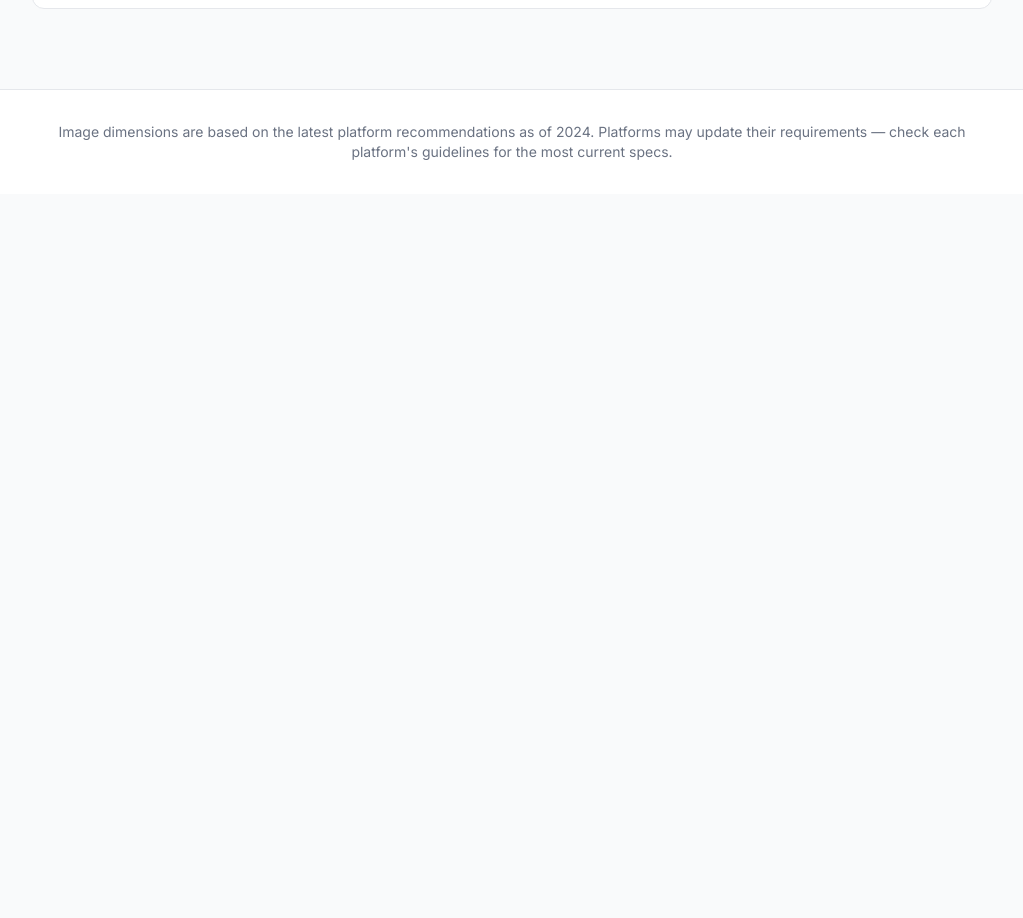
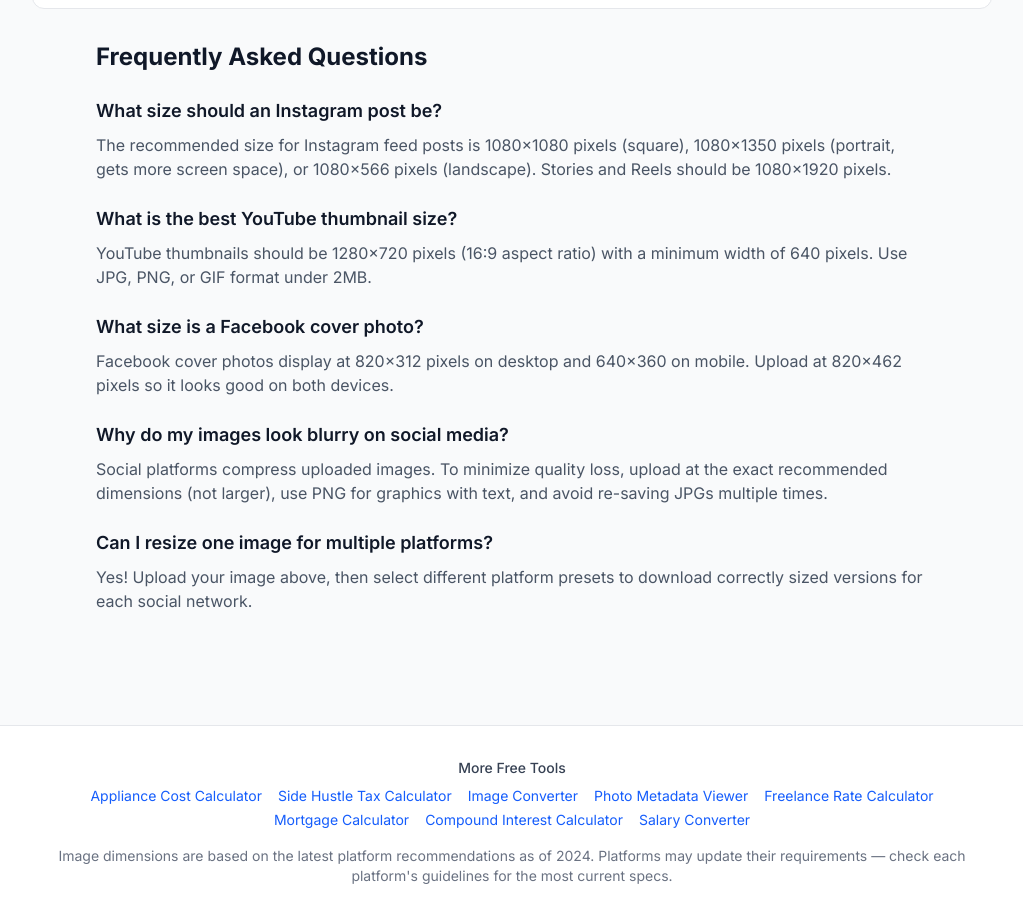
Before and after one commit to pondsoftware/social-image-resizer, a Next.js app: page / in a window 1280 px wide. Shown: the part 1679-2597 px from the top of the page, without its empty margins (128-1151 px from the left). Before the commit the page ends 1873 px from the top, so only its background shows below. Built offline with nearby package versions, Linux system fonts and the light colour scheme.

Commit message:
Add FAQ, JSON-LD schema, and cross-site footer links

```diff
--- a/src/app/layout.tsx
+++ b/src/app/layout.tsx
@@ -44,6 +44,19 @@ export default function RootLayout({
         <main className="flex-1">{children}</main>
         <footer className="bg-white border-t border-gray-200 mt-12">
           <div className="max-w-5xl mx-auto px-4 py-8 sm:px-6 lg:px-8">
+            <div className="mb-4">
+              <p className="text-sm font-medium text-gray-700 text-center mb-2">More Free Tools</p>
+              <div className="flex flex-wrap justify-center gap-x-4 gap-y-1 text-sm">
+                <a href="https://appliancecostcalculator.net" className="text-blue-600 hover:underline">Appliance Cost Calculator</a>
+                <a href="https://sidehustletaxcalculator.net" className="text-blue-600 hover:underline">Side Hustle Tax Calculator</a>
+                <a href="https://imageconverters.net" className="text-blue-600 hover:underline">Image Converter</a>
+                <a href="https://photometadata.net" className="text-blue-600 hover:underline">Photo Metadata Viewer</a>
+                <a href="https://freelancerates.net" className="text-blue-600 hover:underline">Freelance Rate Calculator</a>
+                <a href="https://lendingcalculator.net" className="text-blue-600 hover:underline">Mortgage Calculator</a>
+                <a href="https://compoundinterestcalc.app" className="text-blue-600 hover:underline">Compound Interest Calculator</a>
+                <a href="https://salaryconverter.net" className="text-blue-600 hover:underline">Salary Converter</a>
+              </div>
+            </div>
             <p className="text-sm text-gray-500 text-center">
               Image dimensions are based on the latest platform
               recommendations as of 2024. Platforms may update their
--- a/src/app/page.tsx
+++ b/src/app/page.tsx
@@ -15,6 +15,84 @@ export default function Home() {
       </div>
 
       <ImageResizer />
+
+      <section className="max-w-4xl mx-auto px-4 py-8 sm:px-6 lg:px-8">
+        <h2 className="text-2xl font-bold text-gray-900 mb-6">Frequently Asked Questions</h2>
+        <div className="space-y-6">
+          <div>
+            <h3 className="text-lg font-semibold text-gray-900 mb-2">What size should an Instagram post be?</h3>
+            <p className="text-gray-600">The recommended size for Instagram feed posts is 1080x1080 pixels (square), 1080x1350 pixels (portrait, gets more screen space), or 1080x566 pixels (landscape). Stories and Reels should be 1080x1920 pixels.</p>
+          </div>
+          <div>
+            <h3 className="text-lg font-semibold text-gray-900 mb-2">What is the best YouTube thumbnail size?</h3>
+            <p className="text-gray-600">YouTube thumbnails should be 1280x720 pixels (16:9 aspect ratio) with a minimum width of 640 pixels. Use JPG, PNG, or GIF format under 2MB.</p>
+          </div>
+          <div>
+            <h3 className="text-lg font-semibold text-gray-900 mb-2">What size is a Facebook cover photo?</h3>
+            <p className="text-gray-600">Facebook cover photos display at 820x312 pixels on desktop and 640x360 on mobile. Upload at 820x462 pixels so it looks good on both devices.</p>
+          </div>
+          <div>
+            <h3 className="text-lg font-semibold text-gray-900 mb-2">Why do my images look blurry on social media?</h3>
+            <p className="text-gray-600">Social platforms compress uploaded images. To minimize quality loss, upload at the exact recommended dimensions (not larger), use PNG for graphics with text, and avoid re-saving JPGs multiple times.</p>
+          </div>
+          <div>
+            <h3 className="text-lg font-semibold text-gray-900 mb-2">Can I resize one image for multiple platforms?</h3>
+            <p className="text-gray-600">Yes! Upload your image above, then select different platform presets to download correctly sized versions for each social network.</p>
+          </div>
+        </div>
+      </section>
+
+      <script
+        type="application/ld+json"
+        dangerouslySetInnerHTML={{
+          __html: JSON.stringify({
+            "@context": "https://schema.org",
+            "@type": "FAQPage",
+            "mainEntity": [
+              {
+                "@type": "Question",
+                "name": "What size should an Instagram post be?",
+                "acceptedAnswer": {
+                  "@type": "Answer",
+                  "text": "The recommended size for Instagram feed posts is 1080x1080 pixels (square), 1080x1350 pixels (portrait, gets more screen space), or 1080x566 pixels (landscape). Stories and Reels should be 1080x1920 pixels."
+                }
+              },
+              {
+                "@type": "Question",
+                "name": "What is the best YouTube thumbnail size?",
+                "acceptedAnswer": {
+                  "@type": "Answer",
+                  "text": "YouTube thumbnails should be 1280x720 pixels (16:9 aspect ratio) with a minimum width of 640 pixels. Use JPG, PNG, or GIF format under 2MB."
+                }
+              },
+              {
+                "@type": "Question",
+                "name": "What size is a Facebook cover photo?",
+                "acceptedAnswer": {
+                  "@type": "Answer",
+                  "text": "Facebook cover photos display at 820x312 pixels on desktop and 640x360 on mobile. Upload at 820x462 pixels so it looks good on both devices."
+                }
+              },
+              {
+                "@type": "Question",
+                "name": "Why do my images look blurry on social media?",
+                "acceptedAnswer": {
+                  "@type": "Answer",
+                  "text": "Social platforms compress uploaded images. To minimize quality loss, upload at the exact recommended dimensions (not larger), use PNG for graphics with text, and avoid re-saving JPGs multiple times."
+                }
+              },
+              {
+                "@type": "Question",
+                "name": "Can I resize one image for multiple platforms?",
+                "acceptedAnswer": {
+                  "@type": "Answer",
+                  "text": "Yes! Upload your image above, then select different platform presets to download correctly sized versions for each social network."
+                }
+              }
+            ]
+          })
+        }}
+      />
     </div>
   );
 }
```
